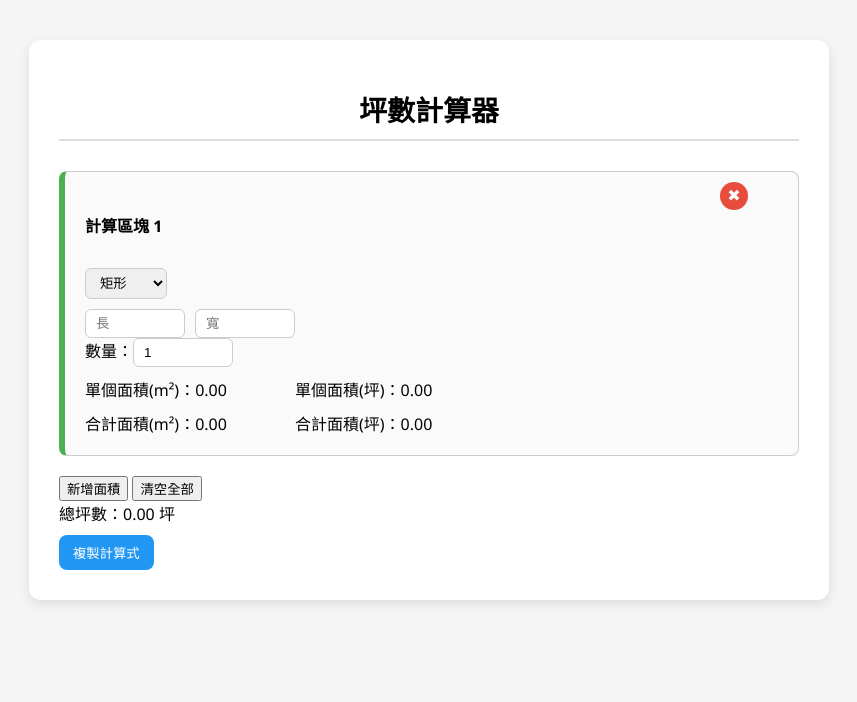
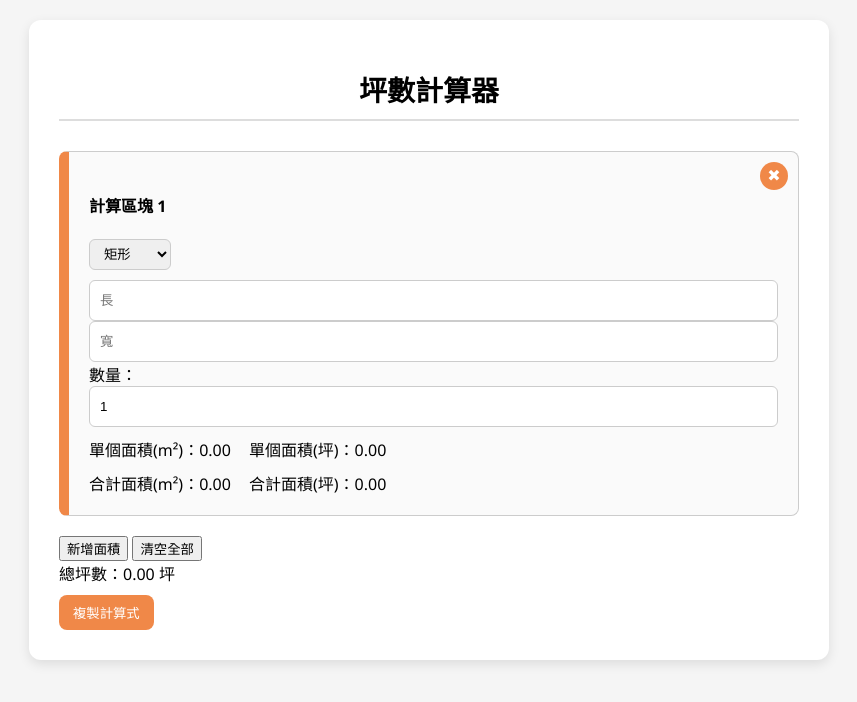
Before and after one commit to graynico/kuan0918, a plain HTML site: page index.html in a window 1280 px wide. Both pictures are taken after a click on the button "新增面積". Shown: the whole page, without its empty margins (211-1068 px from the left). Drawn offline with Linux system fonts and the light colour scheme.

Commit message:
Update style.css

```diff
--- a/style.css
+++ b/style.css
@@ -11,7 +11,7 @@ body {
 
 .container {
   max-width: 800px;
-  margin: 40px auto;
+  margin: 20px auto;
   background: #fff;
   padding: 30px;
   border-radius: 12px;
@@ -31,7 +31,7 @@ hr {
 
 .area-block {
   border: 1px solid #ccc;
-  border-left: 6px solid #4caf50;
+  border-left: 10px solid #f08848;
   padding: 20px;
   margin-bottom: 20px;
   border-radius: 8px;
@@ -48,8 +48,8 @@ hr {
 .delete-area {
   position: absolute;
   top: 10px;
-  right: 50px;
-  background-color: #e74c3c;
+  right: 10px;
+  background-color: #f08848;
   color: white;
   border: none;
   border-radius: 50%;
@@ -69,14 +69,14 @@ hr {
 
 .input-fields input,
 .quantity {
-  width: 100px;
-  padding: 6px 10px;
+  width: 100%;
+  padding: 12px 10px;
   border: 1px solid #ccc;
   border-radius: 6px;
 }
 
 .shape-select {
-  margin-top: 10px;
+  margin-top: 1px;
   padding: 6px 10px;
   border-radius: 6px;
   border: 1px solid #ccc;
@@ -84,7 +84,7 @@ hr {
 
 .area-row p {
   margin: 0;
-  min-width: 200px;
+  min-width: 150px;
 }
 
 .button-row {
@@ -118,7 +118,7 @@ hr {
 #copy-btn {
   margin-top: 10px;
   padding: 8px 14px;
-  background-color: #2196f3;
+  background-color: #f08848;
   color: white;
   border: none;
   border-radius: 8px;
@@ -130,6 +130,14 @@ hr {
   background-color: #1976d2;
 }
 
+.input-fields {
+  display: block; /* 確保每個 input 元素垂直排列 */
+}
+
+.quantity {
+  width: 100%; /* 讓數量輸入框也占滿一整行 */
+}
+
 @media (max-width: 480px) {
   button {
     padding: 1rem 2rem; /* 增加手機上的按鈕內部邊距 */
```
